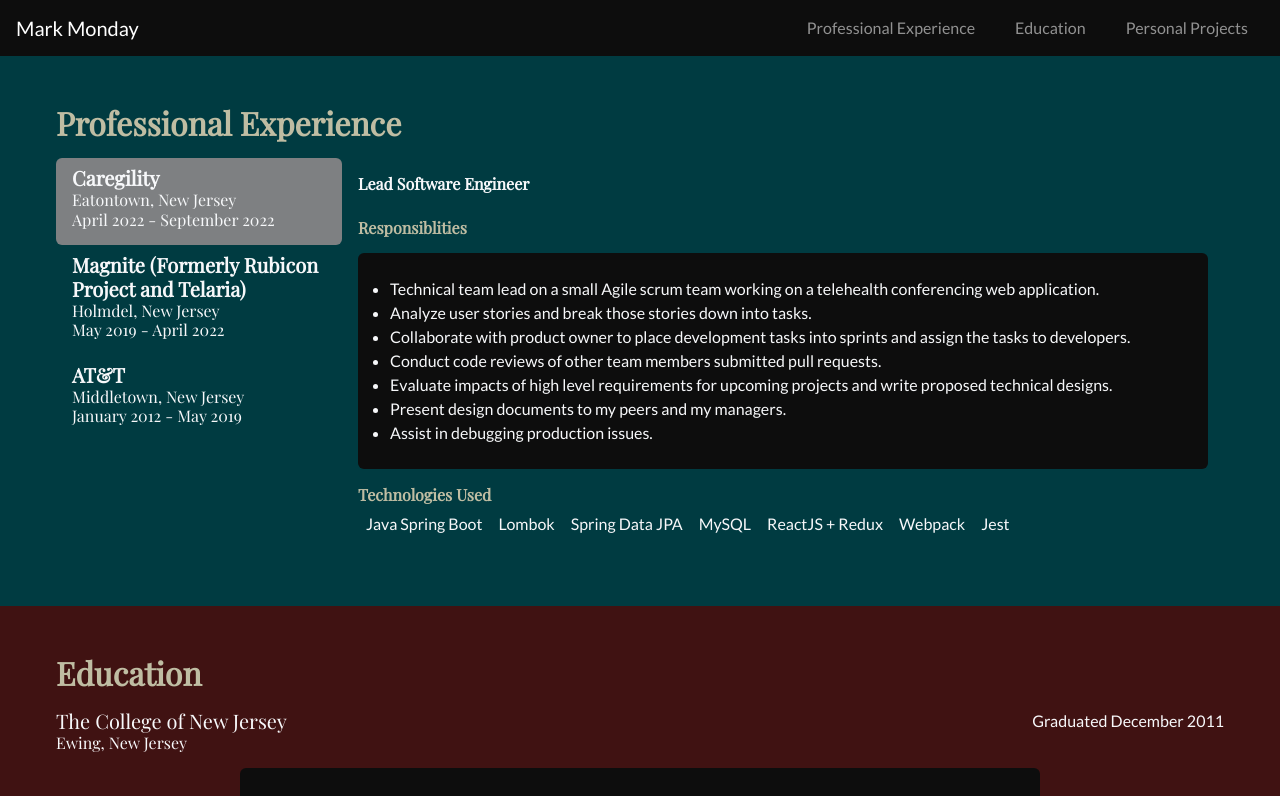
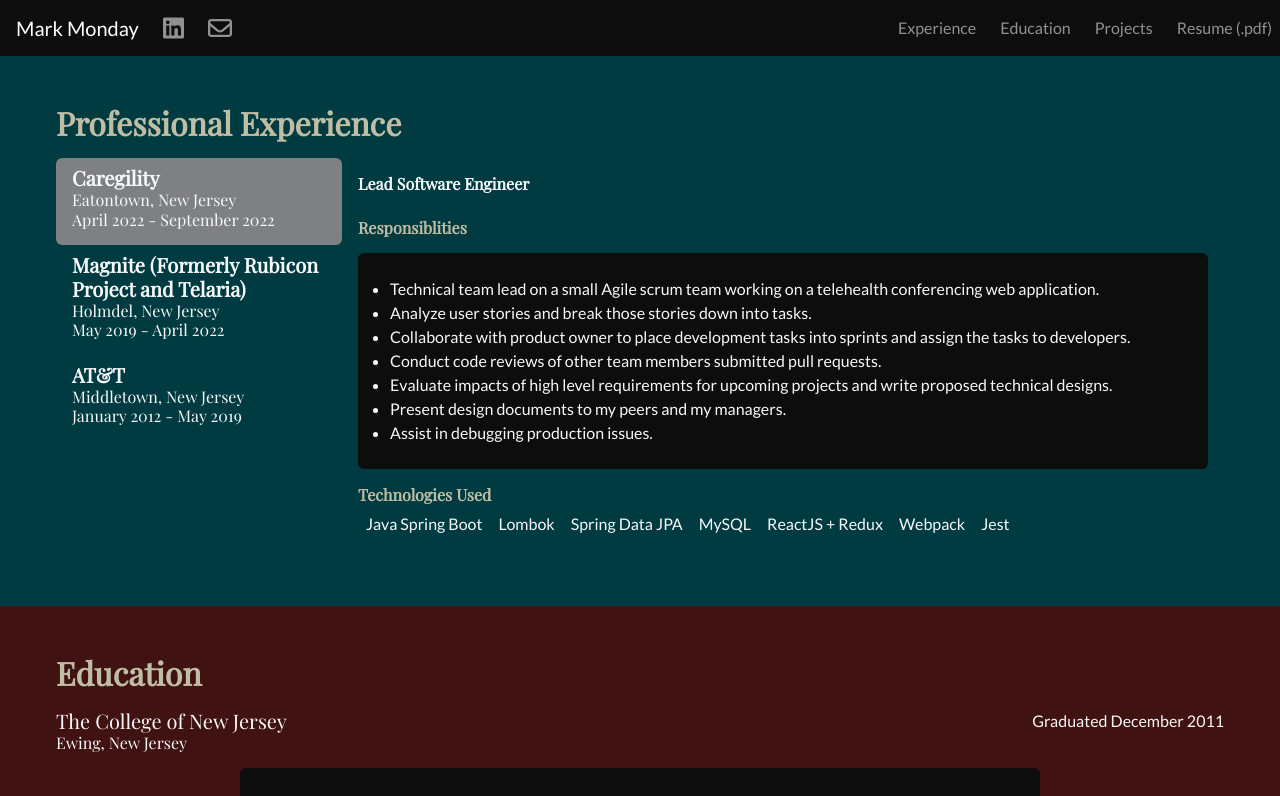
Before and after one commit to msm0504/resume-site, a Next.js app: page / in a window 1280 px wide. Shown: the top 796 px of the page. Built offline with nearby package versions, Linux system fonts and the light colour scheme.

Commit message:
more navbar links

```diff
--- a/client/components/top-navbar.tsx
+++ b/client/components/top-navbar.tsx
@@ -1,5 +1,9 @@
 import Link from 'next/link';
-import { Nav, Navbar } from 'react-bootstrap';
+import Nav from 'react-bootstrap/Nav';
+import Navbar from 'react-bootstrap/Navbar';
+import { FontAwesomeIcon } from '@fortawesome/react-fontawesome';
+import { faLinkedin } from '@fortawesome/free-brands-svg-icons';
+import { faEnvelope } from '@fortawesome/free-regular-svg-icons';
 
 type NavbarLinkProps = {
 	text: string;
@@ -9,7 +13,7 @@
 
 const NavbarLink: React.FC<NavbarLinkProps> = ({ text, path, scrollTop = false }) => (
 	<Link href={path} scroll={scrollTop}>
-		<a className='me-md-4 nav-link'>{text}</a>
+		<a className='nav-link me-md-2'>{text}</a>
 	</Link>
 );
 
@@ -18,12 +22,37 @@
 		<Link href='/'>
 			<a className='ms-3 navbar-brand'>Mark Monday</a>
 		</Link>
+		<Nav className='me-auto'>
+			<div className='d-flex justify-content-start'>
+				<a
+					className='nav-link me-2'
+					href='https://www.linkedin.com/in/mark-monday-b4b931186/'
+					target='_blank'
+					rel='noreferrer'
+				>
+					<FontAwesomeIcon icon={faLinkedin} size='xl' />
+					<span className='sr-only'>{'Link to my LinkedIn profile'}</span>
+				</a>
+				<Nav.Link href='mailto:mark.monday0504@gmail.com'>
+					<FontAwesomeIcon icon={faEnvelope} size='xl' />
+					<span className='sr-only'>{'Link to write me an email'}</span>
+				</Nav.Link>
+			</div>
+		</Nav>
 		<Navbar.Toggle aria-controls='top-navbar-nav' />
 		<Navbar.Collapse id='top-navbar-nav' className='text-center'>
 			<Nav className='ms-auto'>
-				<NavbarLink text='Professional Experience' path='/#prof-experience' />
+				<NavbarLink text='Experience' path='/#prof-experience' />
 				<NavbarLink text='Education' path='/#education' />
-				<NavbarLink text='Personal Projects' path='/projects' />
+				<NavbarLink text='Projects' path='/projects' />
+				<a
+					className='nav-link'
+					href='https://drive.google.com/file/d/1h3CHYg1s8UVeR68lor8XollnUEDvDq8K/view?usp=sharing'
+					target='_blank'
+					rel='noreferrer'
+				>
+					Resume (.pdf)
+				</a>
 			</Nav>
 		</Navbar.Collapse>
 	</Navbar>
--- a/package.json
+++ b/package.json
@@ -11,6 +11,10 @@
 		"start": "next start"
 	},
 	"dependencies": {
+		"@fortawesome/fontawesome-svg-core": "^6.2.0",
+		"@fortawesome/free-brands-svg-icons": "^6.2.0",
+		"@fortawesome/free-regular-svg-icons": "^6.2.0",
+		"@fortawesome/react-fontawesome": "^0.2.0",
 		"bootstrap": "^5.2.1",
 		"nanoid": "^4.0.0",
 		"next": "12.3.1",
--- a/pages/_app.tsx
+++ b/pages/_app.tsx
@@ -1,10 +1,20 @@
 import type { AppProps } from 'next/app';
+import { config } from '@fortawesome/fontawesome-svg-core';
+import '@fortawesome/fontawesome-svg-core/styles.css';
 
 import '@/styles/custom-theme.scss';
 import '@/styles/globals.css';
+import TopNavbar from '@/client/components/top-navbar';
 
-function MyApp({ Component, pageProps }: AppProps) {
-	return <Component {...pageProps} />;
-}
+config.autoAddCss = false;
+
+const MyApp: React.FC<AppProps> = ({ Component, pageProps }) => {
+	return (
+		<>
+			<TopNavbar />
+			<Component {...pageProps} />
+		</>
+	);
+};
 
 export default MyApp;
--- a/pages/index.tsx
+++ b/pages/index.tsx
@@ -1,10 +1,8 @@
 import type { GetStaticProps, NextPage } from 'next';
 import Head from 'next/head';
 
-import TopNavbar from '@/client/components/top-navbar';
 import EducationSection from '@/client/sections/education';
 import ExperienceSection from '@/client/sections/experience';
-import IntroSection from '@/client/sections/intro';
 import { EDUCATION, EMPLOYMENT_HISTORY, INTERNSHIPS } from '@/data/resume-data';
 import { Education, Employment } from '@/types/index';
 
@@ -24,8 +22,6 @@
 			</Head>
 
 			<main>
-				<TopNavbar />
-				{IntroSection}
 				<ExperienceSection employHistory={employHistory} />
 				<EducationSection education={education} internships={internships} />
 			</main>
```
Also changed, not shown: 1 other file (tests, documents, lock files or other folders).
